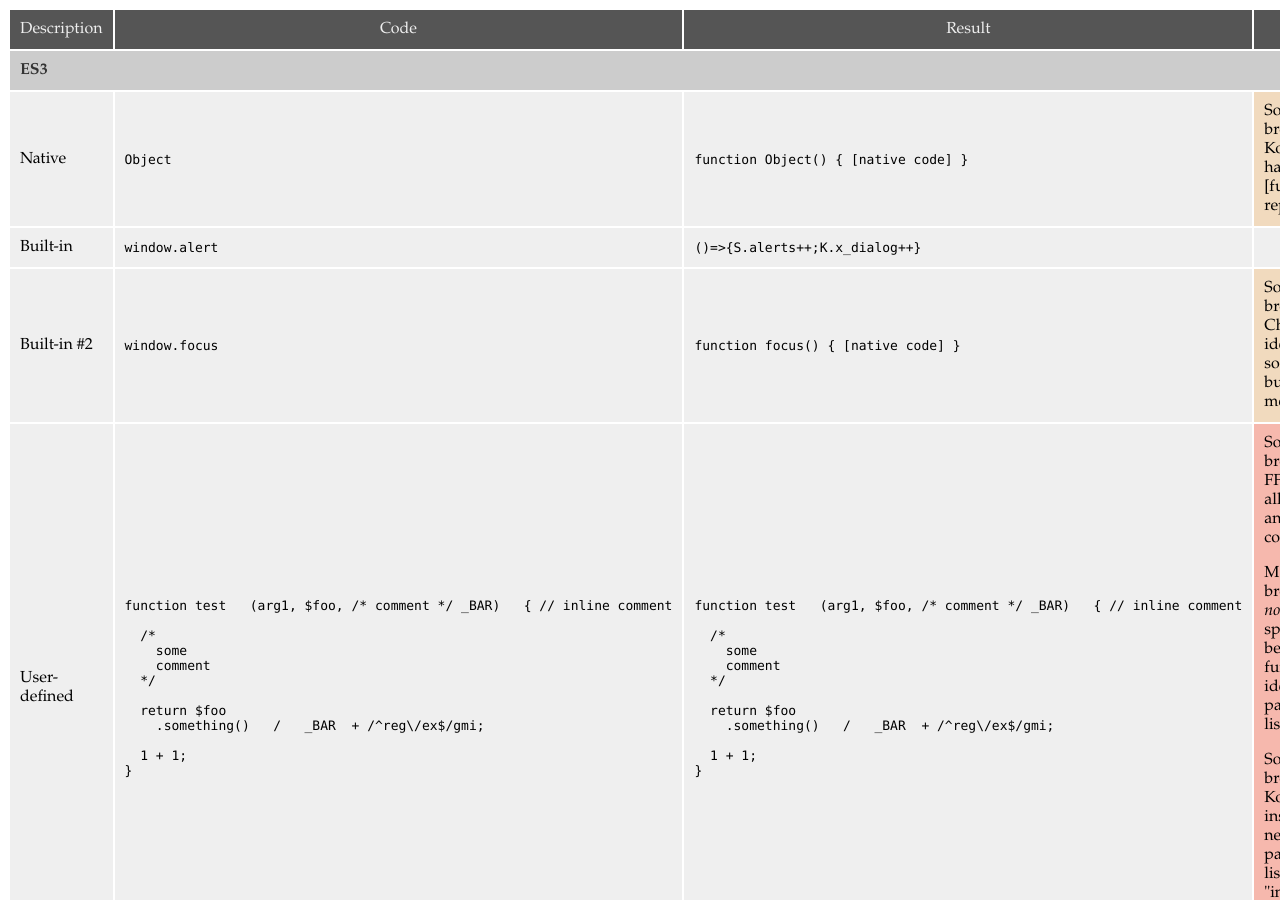
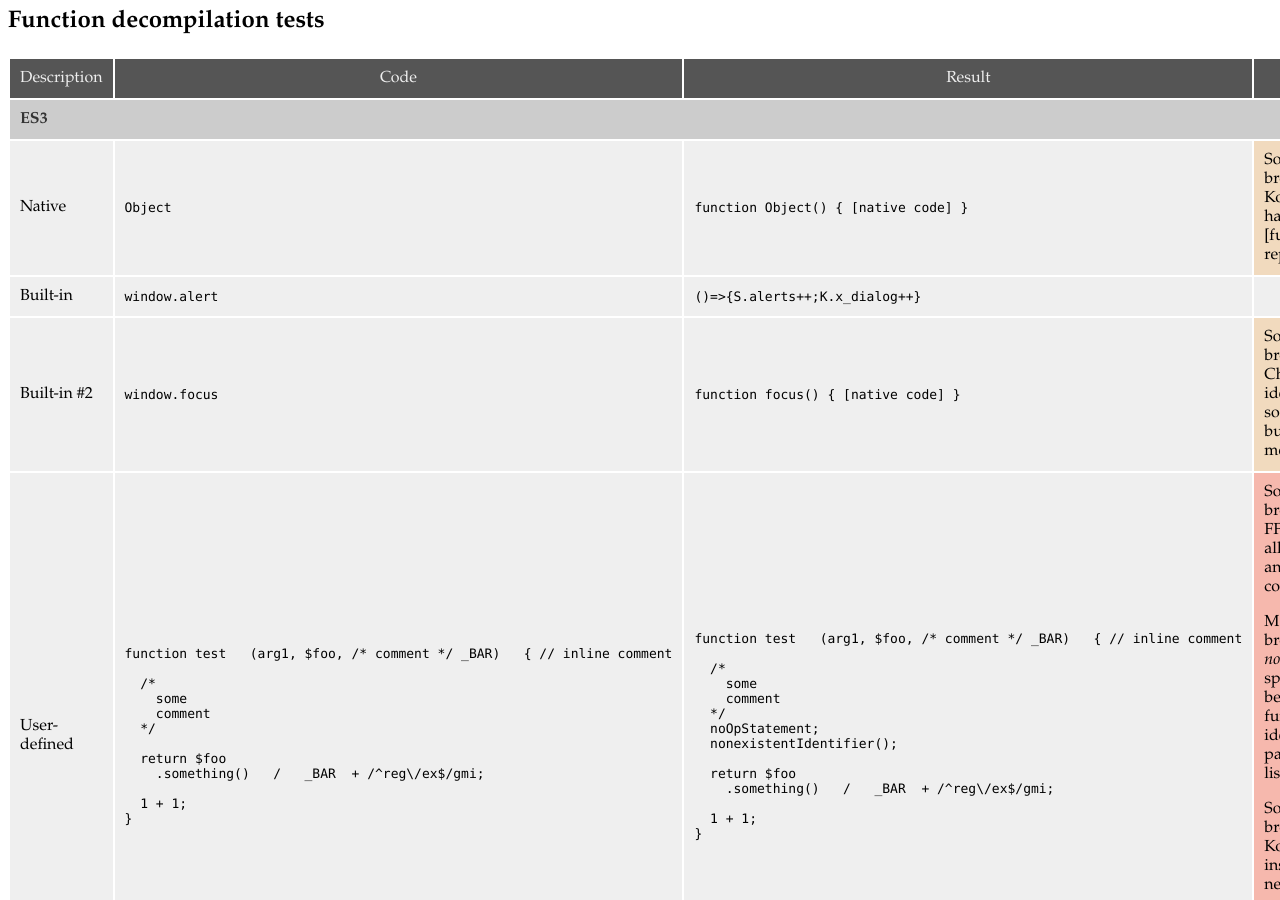
Before and after one commit to kangax/jstests, a Jekyll site: the page built from _posts/2014-01-01-function-decompilation.html, in a window 1280 px wide and 900 px high. Built offline with Jekyll 4.4.1, drawn with Linux system fonts in a browser that asks for light colours; Markdown is read by kramdown in place of the engine named in the settings.

Commit message:
Add noOpStatement and nonexistentIdentifier

```diff
--- a/_posts/2014-01-01-function-decompilation.html
+++ b/_posts/2014-01-01-function-decompilation.html
@@ -1,6 +1,7 @@
 ---
 title: Function decompilation test
 ---
+
 
 <style>
   body { font-family: Palatino, serif; }
@@ -20,6 +21,8 @@ function test   (arg1, $foo, /* comment */ _BAR)   { // inline comment
     some
     comment
   */
+  noOpStatement;
+  nonexistentIdentifier();
 
   return $foo
     .something()   /   _BAR  + /^reg\/ex$/gmi;
@@ -61,6 +64,8 @@ withName.name = 'someName';
 <script>
   var expressionClosure = function(x, y) x + y
 </script>
+
+<h2>Function decompilation tests</h2>
 
 <table>
   <thead>
```
